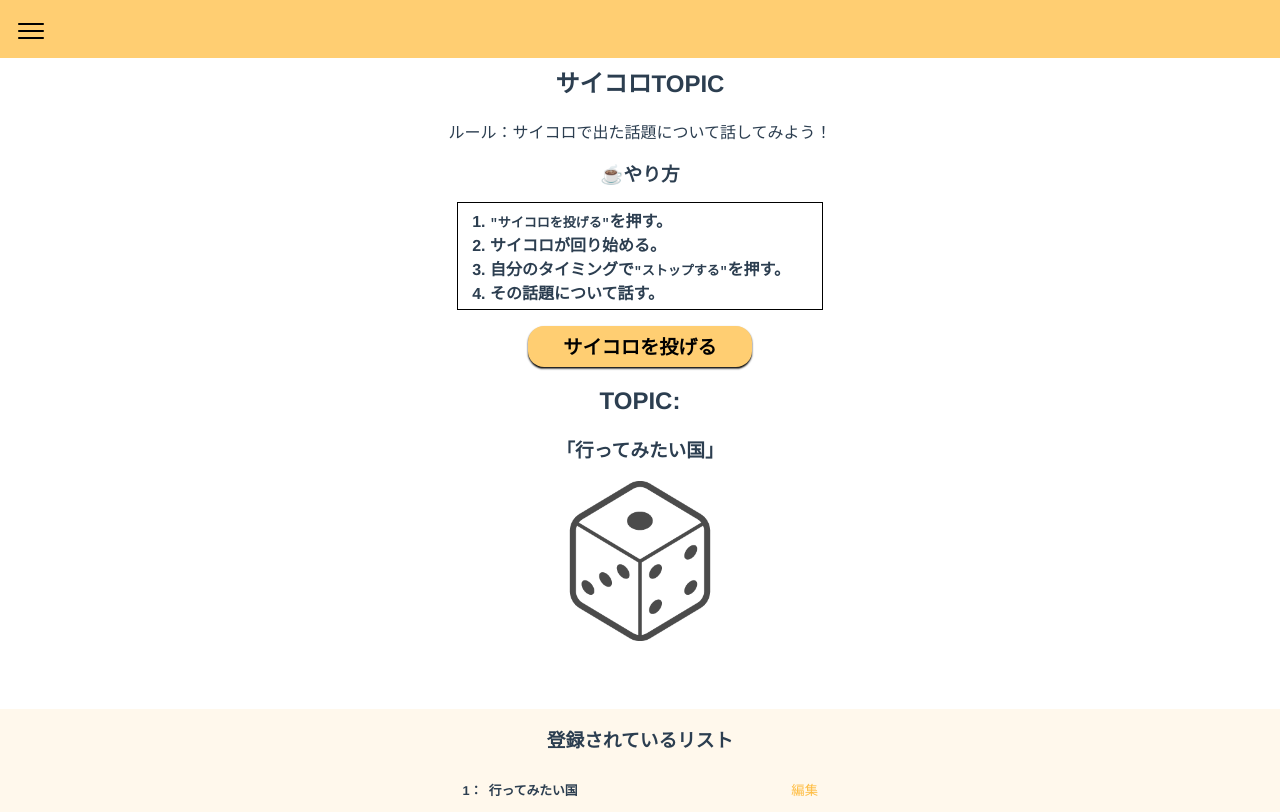
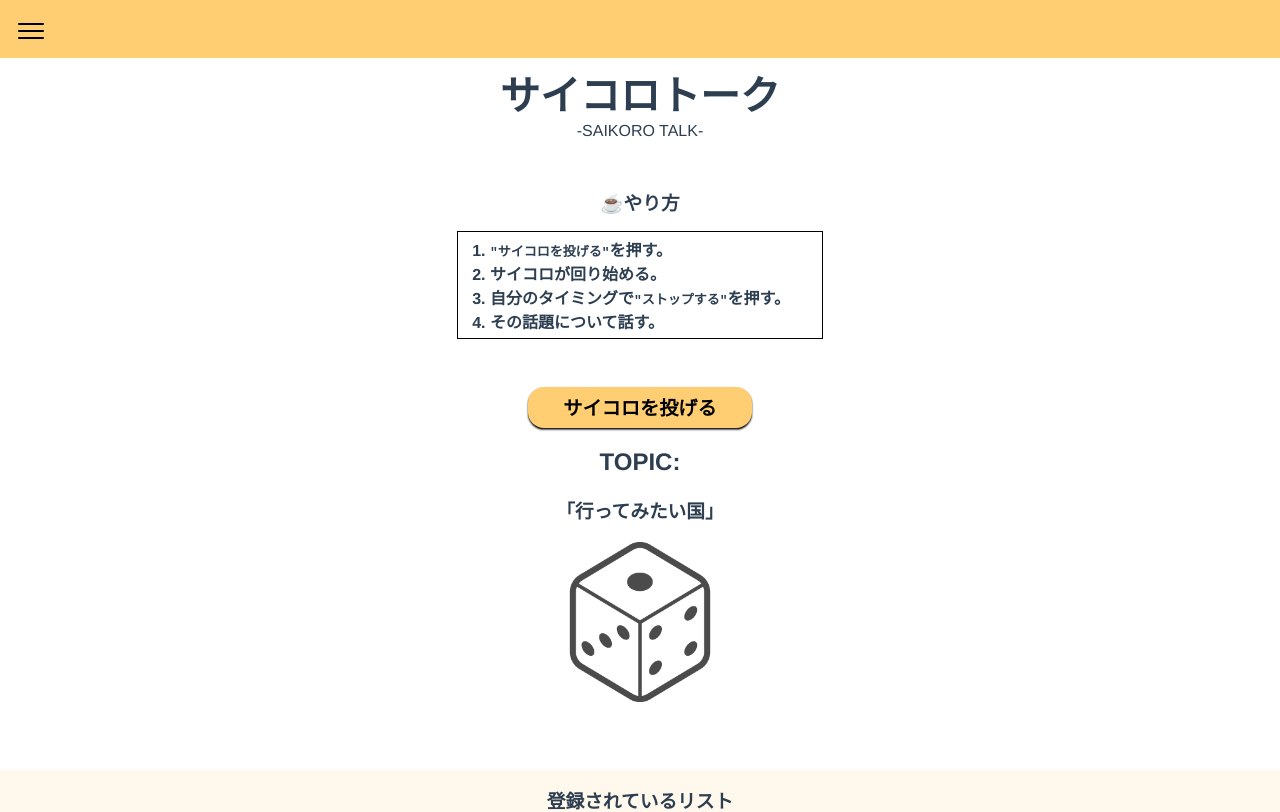
Before and after one commit to bignrn/my.web, a Vue app: page /ice-break in a window 1280 px wide. Shown: the top 812 px of the page. Built offline with nearby package versions, Linux system fonts and the light colour scheme; a web font is replaced by a local one.

Commit message:
・スタイルを整理 ・h1タグを初期化設定を追加

```diff
--- a/src/App.vue
+++ b/src/App.vue
@@ -10,6 +10,10 @@ import MainLocationView from './views/MainLocationView.vue';
 body {
   margin: 0;
   font-size: medium;
+}
+
+h1 {
+  margin: 0;
 }
 
 p {
--- a/src/components/activity/TopicDice.vue
+++ b/src/components/activity/TopicDice.vue
@@ -87,8 +87,8 @@ const closeEditStatus = (id) => {
 
 <template>
   <div class="activity-contents-wrap">
-    <h1>サイコロ<span>TOPIC</span></h1>
-    <p>ルール：サイコロで出た話題について話してみよう！</p>
+    <h1 class="main-title">サイコロトーク</h1>
+    <p class="sub-title">-SAIKORO TALK-</p>
     <section class="activity-list-wrap">
       <h1>☕やり方</h1>
       <div class="list-wrap">
@@ -100,7 +100,7 @@ const closeEditStatus = (id) => {
         </ol>
       </div>
     </section>
-    <section>
+    <section class="dice-area-wrap">
       <div>
         <ButtonCommon @click="onClick" width="12rem" height="2rem">
           {{ btnMessage }}
@@ -154,6 +154,31 @@ const closeEditStatus = (id) => {
     border: none;
   }
 
+  ol {
+    text-align: left;
+    font-weight: bold;
+    width: fit-content;
+    padding: 0.3rem 2rem;
+    border: 0.1rem solid black;
+  }
+
+  ul {
+    text-align: left;
+    font-weight: bold;
+    width: fit-content;
+    padding: 0rem;
+    list-style-type: none;
+  }
+
+  .main-title {
+    font-size: 2.5rem;
+  }
+
+  .sub-title {
+    font-size: 1rem;
+  }
+
+  .dice-area-wrap {
     .empty-list-wrap {
       margin-bottom: 30px;
 
@@ -167,6 +192,7 @@ const closeEditStatus = (id) => {
         font-size: 0.8rem;
       }
     }
+  }
 
   .activity-register-list-wrap {
     display: flex;
@@ -176,10 +202,13 @@ const closeEditStatus = (id) => {
     margin: 4rem auto 0;
   }
 
+  .activity-list-wrap {
+    margin: 2rem 0;
+  }
+
   .activity-list-wrap,
   .activity-register-list-wrap {
     h1 {
-      margin: 0;
       padding-top: 1rem;
     }
 
@@ -194,22 +223,6 @@ const closeEditStatus = (id) => {
 
       h1 {
         width: 6rem;
-      }
-
-      ol {
-        text-align: left;
-        font-weight: bold;
-        width: fit-content;
-        padding: 0.3rem 2rem;
-        border: 0.1rem solid black;
-      }
-
-      ul {
-        text-align: left;
-        font-weight: bold;
-        width: fit-content;
-        padding: 0rem;
-        list-style-type: none;
       }
 
       .registered-list {
--- a/src/views/MyHistoryView.vue
+++ b/src/views/MyHistoryView.vue
@@ -12,18 +12,18 @@ const historyList = [
   <article class="portfolio-wrap">
     <div class="prof-basic-contents-wrap">
       <img src="../assets/profile/myAvatar.jpg" class="prof-basic-my-avatar" />
-      <h1>Yuma Mishima</h1>
+      <h1 class="my-name-title">Yuma Mishima</h1>
       <p>システム開発で笑顔を<br />増やせたらと考えています。</p>
     </div>
     <div class="prof-basic-histories-wrap">
-      <h1>取得した資格</h1>
+      <h1 class="contents-title">取得した資格</h1>
       <ul>
         <li v-for="(list, i) of historyList" :key="i">
           <img :src="list.img" alt="list-icon" class="history-img" />{{ list.title }}
         </li>
       </ul>
       <div class="gradient">
-        <h1>技術者を目指した切っ掛け</h1>
+        <h1 class="contents-title">技術者を目指した切っ掛け</h1>
         <img src="../assets/profile/undraw_back_in_the_day_knsh.svg" class="img-class" />
         <p>"ゲーム"が切っ掛けでプログラミングを知りました。</p>
         <p>そこから"疑問の答えを求めて"<br />気が付くとSEになっていました。</p>
@@ -32,7 +32,7 @@ const historyList = [
         <img src="../assets/profile/undraw_programmer_re_owql.svg" class="img-class" />
       </div>
       <div class="wrap-hobby">
-        <h1>趣味</h1>
+        <h1 class="contents-title">趣味</h1>
         <img src="../assets/profile/tp-icon.jpg" class="tp-icon-img" />
         <h2>トランペット🎺</h2>
         <p>学生時代にソロコンテスト県2位を取る事が出来ました。</p>
@@ -41,7 +41,6 @@ const historyList = [
         <img src="../assets/profile/tp-bg-img.jpg" class="tp-img" />
       </div>
     </div>
-
     <nav class="prof-basic-nav-wrap">
       <h1>情報を発信</h1>
       <a href="https://github.com/bignrn" target="_blank">ソースコードはGitHubへ</a>
@@ -59,6 +58,12 @@ const historyList = [
 }
 
 .portfolio-wrap {
+
+  .contents-title {
+    font-size: 1.5rem;
+    margin: 1rem 0;
+  }
+
   .prof-basic-contents-wrap {
     padding: 4rem 0;
     background-color: orange;
@@ -70,6 +75,11 @@ const historyList = [
       border-radius: 50% 70%;
       width: 20rem;
       box-shadow: 0rem 0.5rem 0.8rem black;
+    }
+
+    .my-name-title {
+      font-size: 2rem;
+      margin: 1rem 0;
     }
   }
 
```
Lines whose indentation alone changed are shown as unchanged.
